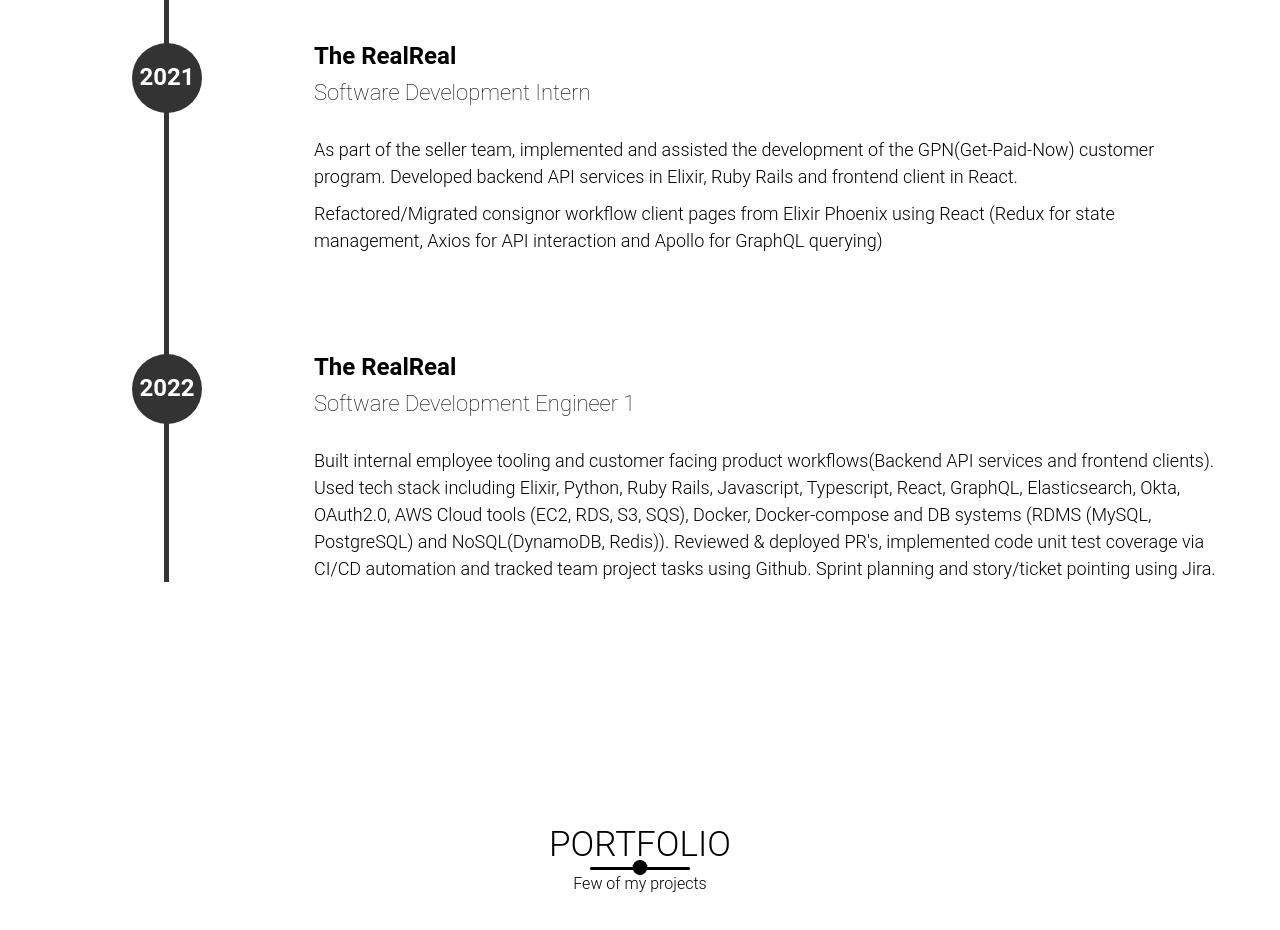
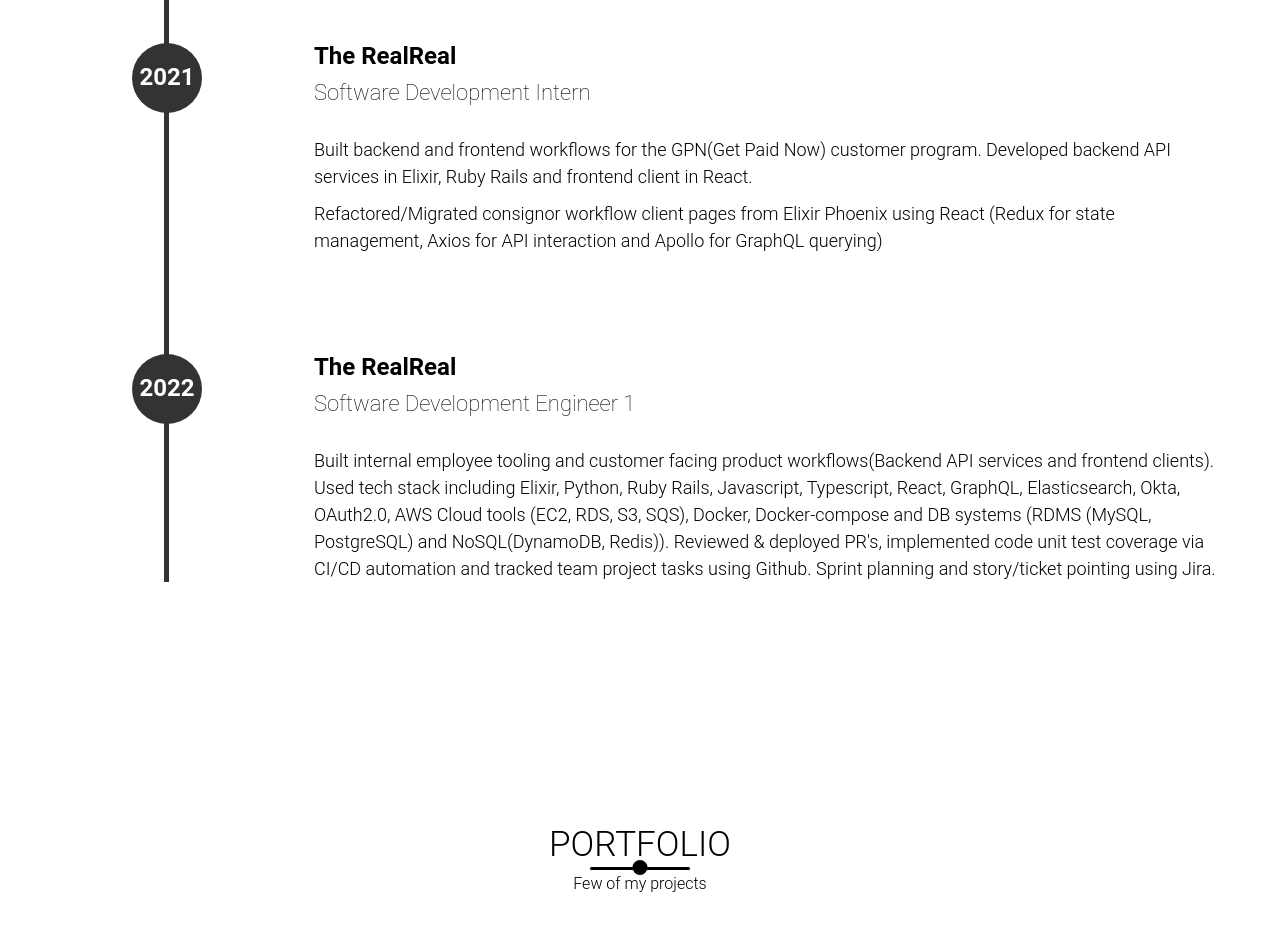
Before and after one commit to indrajeetadityaroy9/indrajeet-portfolio, a website built with Parcel: page index.html in a window 1280 px wide. Shown: the part 2440-3370 px from the top of the page. Built offline with nearby package versions, Linux system fonts and the light colour scheme.

Commit message:
made edits

```diff
--- a/index.html
+++ b/index.html
@@ -253,7 +253,7 @@
         <div class="content">
           <h2>The RealReal</h2>
           <h3>Software Development Intern</h3>
-          <p>As part of the seller team, implemented and assisted the development of the GPN(Get-Paid-Now) customer program. Developed backend API services in Elixir, Ruby Rails and frontend client in React.
+          <p>Built backend and frontend workflows for the GPN(Get Paid Now) customer program. Developed backend API services in Elixir, Ruby Rails and frontend client in React.
           <br>
           <p>Refactored/Migrated consignor workflow client pages from Elixir Phoenix using React (Redux for state management, Axios for API interaction and Apollo for GraphQL querying)</p>
           </p>
```
